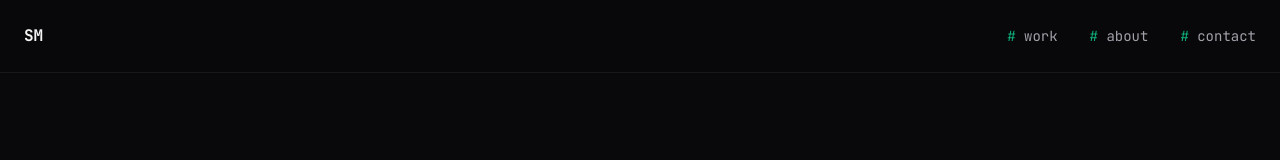
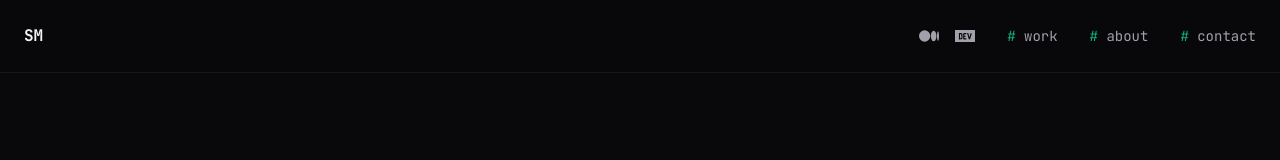
Before and after one commit to smadgulkar/personal-site, a Next.js app: page / in a window 1280 px wide. Shown: the top 160 px of the page. Built offline with nearby package versions, Linux system fonts and the light colour scheme.

Commit message:
added medium and dev.to

```diff
--- a/src/app/layout.tsx
+++ b/src/app/layout.tsx
@@ -24,6 +24,29 @@ export default function RootLayout({
             <nav className="max-w-7xl mx-auto px-6 py-6">
               <div className="flex justify-between items-center">
                 <Link href="/" className="text-zinc-100 font-bold">SM</Link>
+                <div className="flex items-center gap-8">
+                  <div className="flex gap-4 text-zinc-400">
+                    <Link
+                      href="https://medium.com/@shubhankar2205"
+                      target="_blank"
+                      rel="noopener noreferrer"
+                      className="hover:text-emerald-500 transition-colors"
+                    >
+                      <svg viewBox="0 0 24 24" width="20" height="20" fill="currentColor">
+                        <path d="M13.54 12a6.8 6.8 0 01-6.77 6.82A6.8 6.8 0 010 12a6.8 6.8 0 016.77-6.82A6.8 6.8 0 0113.54 12zm7.42 0c0 3.54-1.51 6.42-3.38 6.42-1.87 0-3.39-2.88-3.39-6.42s1.52-6.42 3.39-6.42 3.38 2.88 3.38 6.42M24 12c0 3.17-.53 5.75-1.19 5.75-.66 0-1.19-2.58-1.19-5.75s.53-5.75 1.19-5.75C23.47 6.25 24 8.83 24 12z"/>
+                      </svg>
+                    </Link>
+                    <Link
+                      href="https://dev.to/shubhankar_madgulkar_a4f1"
+                      target="_blank"
+                      rel="noopener noreferrer"
+                      className="hover:text-emerald-500 transition-colors"
+                    >
+                      <svg viewBox="0 0 24 24" width="20" height="20" fill="currentColor">
+                        <path d="M7.42 10.05c-.18-.16-.46-.23-.84-.23H6l.02 2.44.04 2.45.56-.02c.41 0 .63-.07.83-.26.24-.24.26-.36.26-2.2 0-1.91-.02-1.96-.29-2.18zM0 4.94v14.12h24V4.94H0zM8.56 15.3c-.44.58-1.06.77-2.53.77H4.71V8.53h1.4c1.67 0 2.16.18 2.6.9.27.43.29.6.32 2.57.05 2.23-.02 2.73-.47 3.3zm5.09-5.47h-2.47v1.77h1.52v1.28l-.72.04-.75.03v1.77l1.22.03 1.2.04v1.28h-1.6c-1.53 0-1.6-.01-1.87-.3l-.3-.28v-3.16c0-3.02.01-3.18.25-3.48.23-.31.25-.31 1.88-.31h1.64v1.3zm4.68 5.45c-.17.43-.64.79-1 .79-.18 0-.45-.15-.67-.39-.32-.32-.45-.63-.82-2.08l-.9-3.39-.45-1.67h.76c.4 0 .75.02.75.05 0 .06 1.16 4.54 1.26 4.83.04.15.32-.7.73-2.3l.66-2.52.74-.04c.4-.02.73 0 .73.04 0 .14-1.67 6.38-1.8 6.68z"/>
+                      </svg>
+                    </Link>
+                  </div>
                   <div className="flex gap-8 text-sm text-zinc-400">
                     <Link href="#work" className="hover:text-emerald-500 transition-colors">
                       <span className="text-emerald-500">#</span> work
@@ -34,6 +57,7 @@ export default function RootLayout({
                     <Link href="#contact" className="hover:text-emerald-500 transition-colors">
                       <span className="text-emerald-500">#</span> contact
                     </Link>
+                  </div>
                 </div>
               </div>
             </nav>
```
Lines whose indentation alone changed are shown as unchanged.
